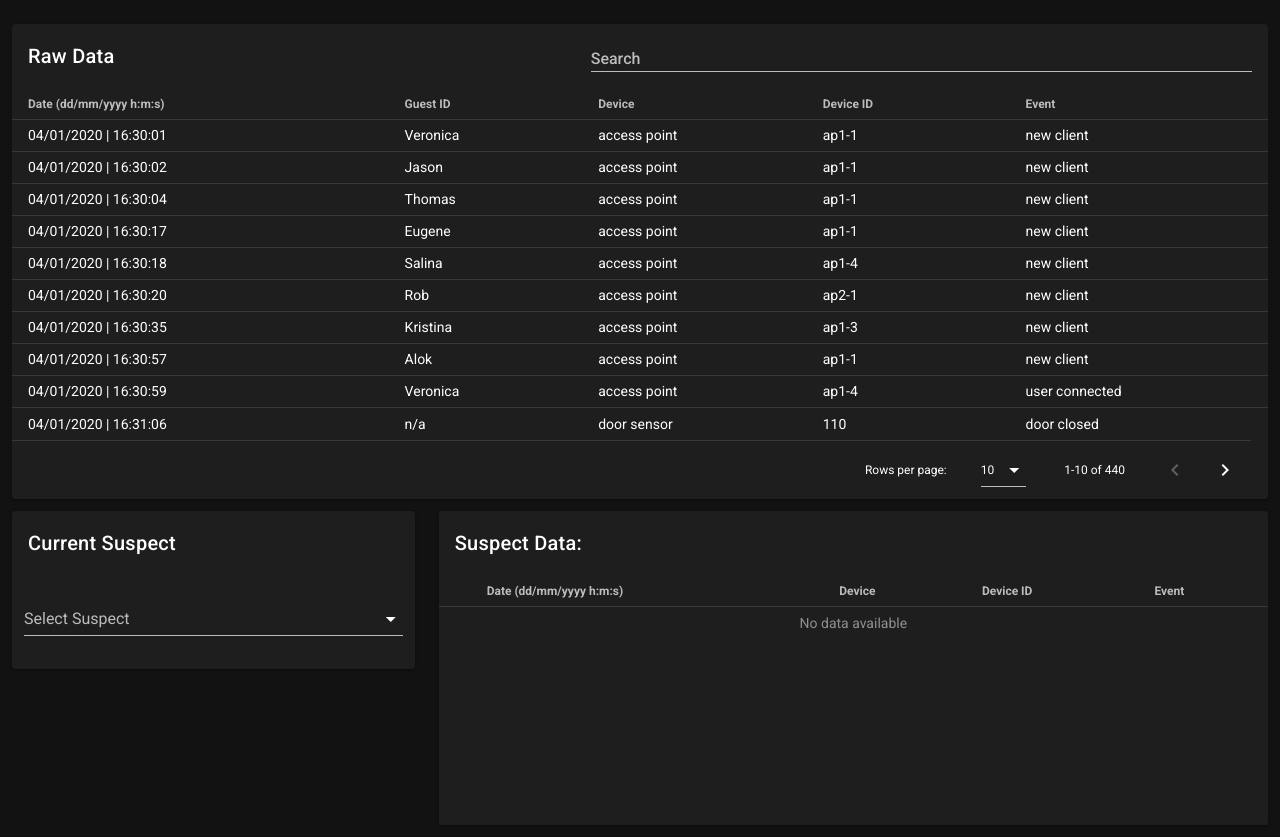
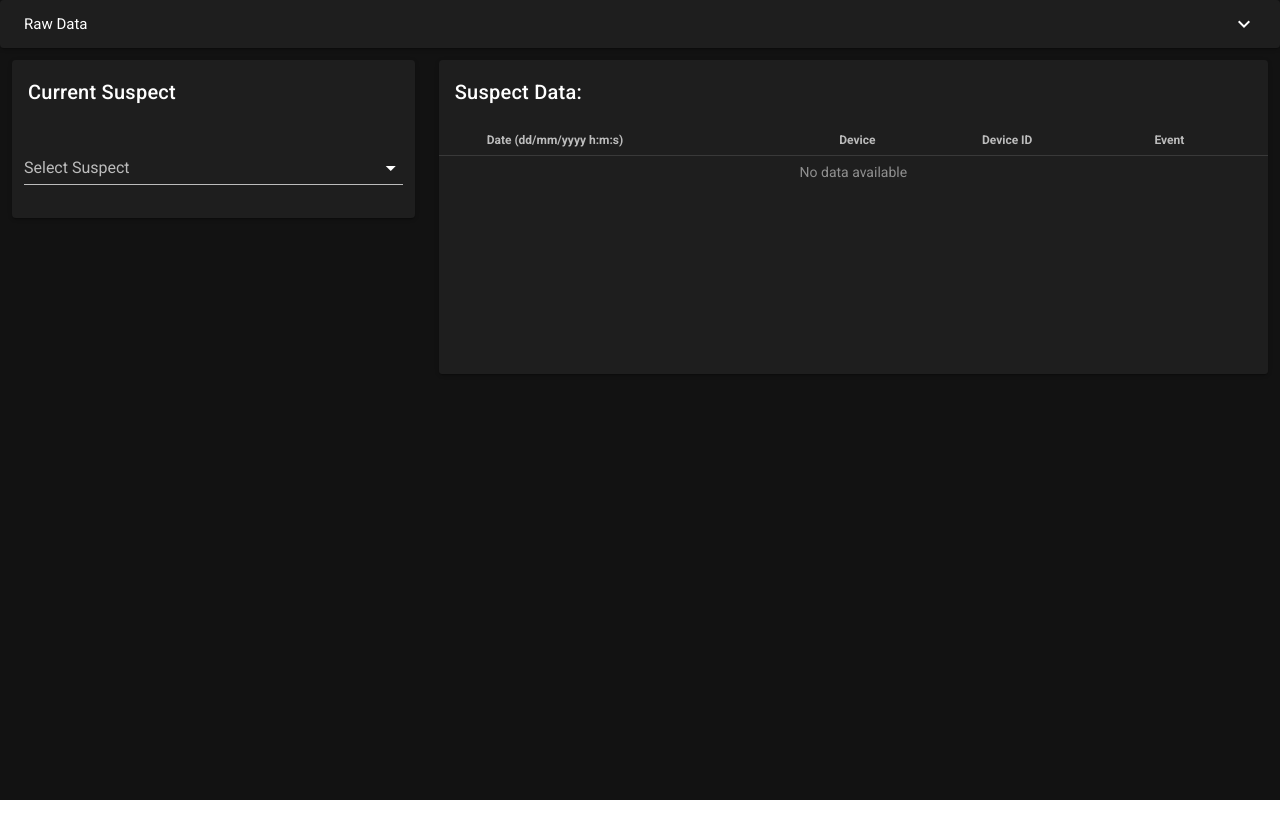
Before and after one commit to trananh-khoa/m3app, a Vue app: page / in a window 1280 px wide. After the commit the page ends 800 px from the top, so only its background shows below. Built offline with nearby package versions, Linux system fonts and the light colour scheme.

Commit message:
Added control for raw data visibility

```diff
--- a/src/components/DataTable.vue
+++ b/src/components/DataTable.vue
@@ -1,8 +1,10 @@
 <template>
-  <v-card class='datatable-card' raised>
+  <v-expansion-panels>
+    <v-expansion-panel>
+      <v-expansion-panel-header>Raw Data</v-expansion-panel-header>
+      <v-expansion-panel-content>
+        <v-card class='datatable-card' flat>
           <v-card-title>
-      Raw Data
-      <v-spacer></v-spacer>
             <v-text-field
               v-model='search'
               dense
@@ -21,6 +23,10 @@
           >
           </v-data-table>
         </v-card>
+      </v-expansion-panel-content>
+    </v-expansion-panel>
+  </v-expansion-panels>
+
 </template>
 
 <script>
```
Lines whose indentation alone changed are shown as unchanged.
